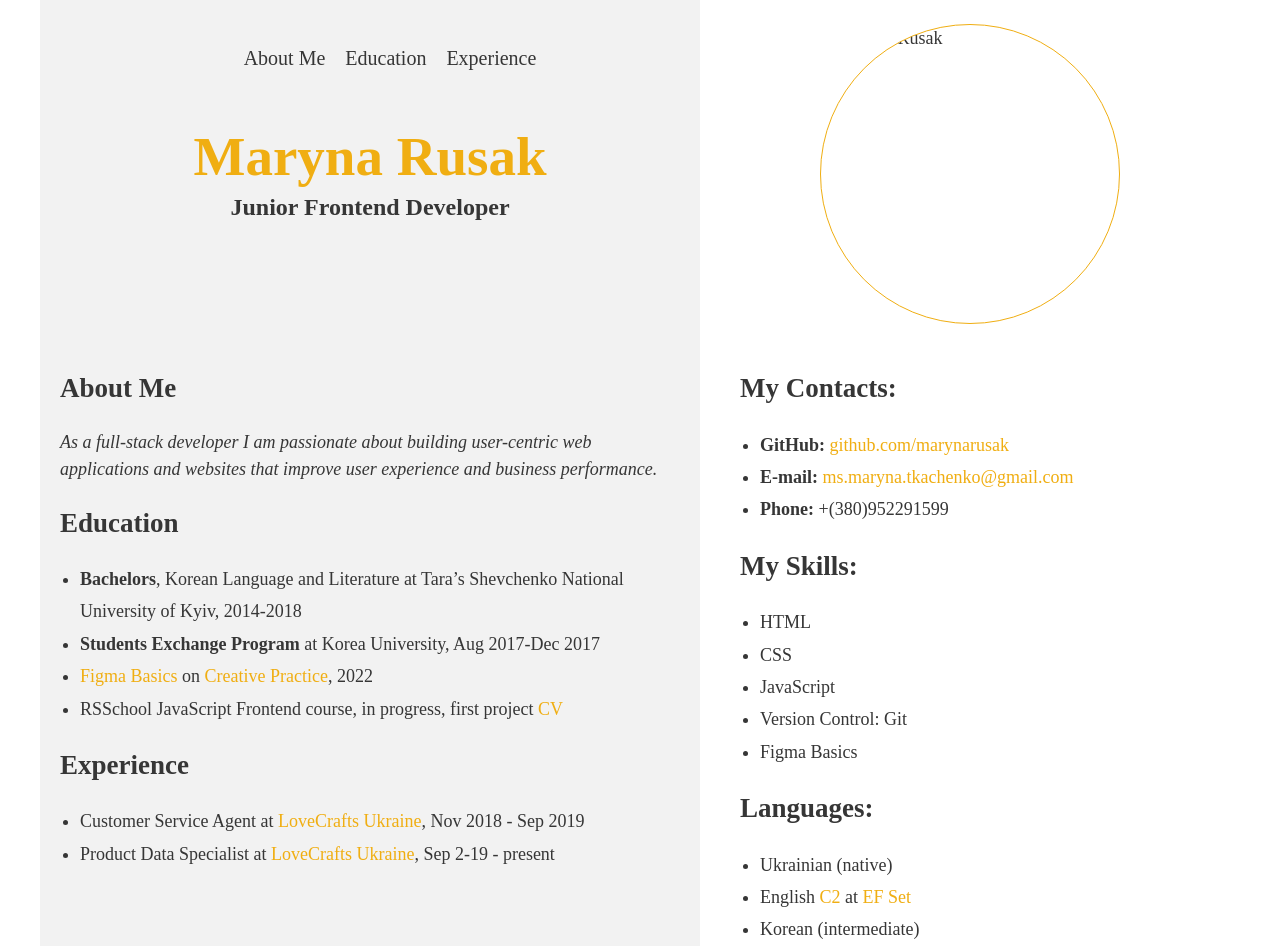
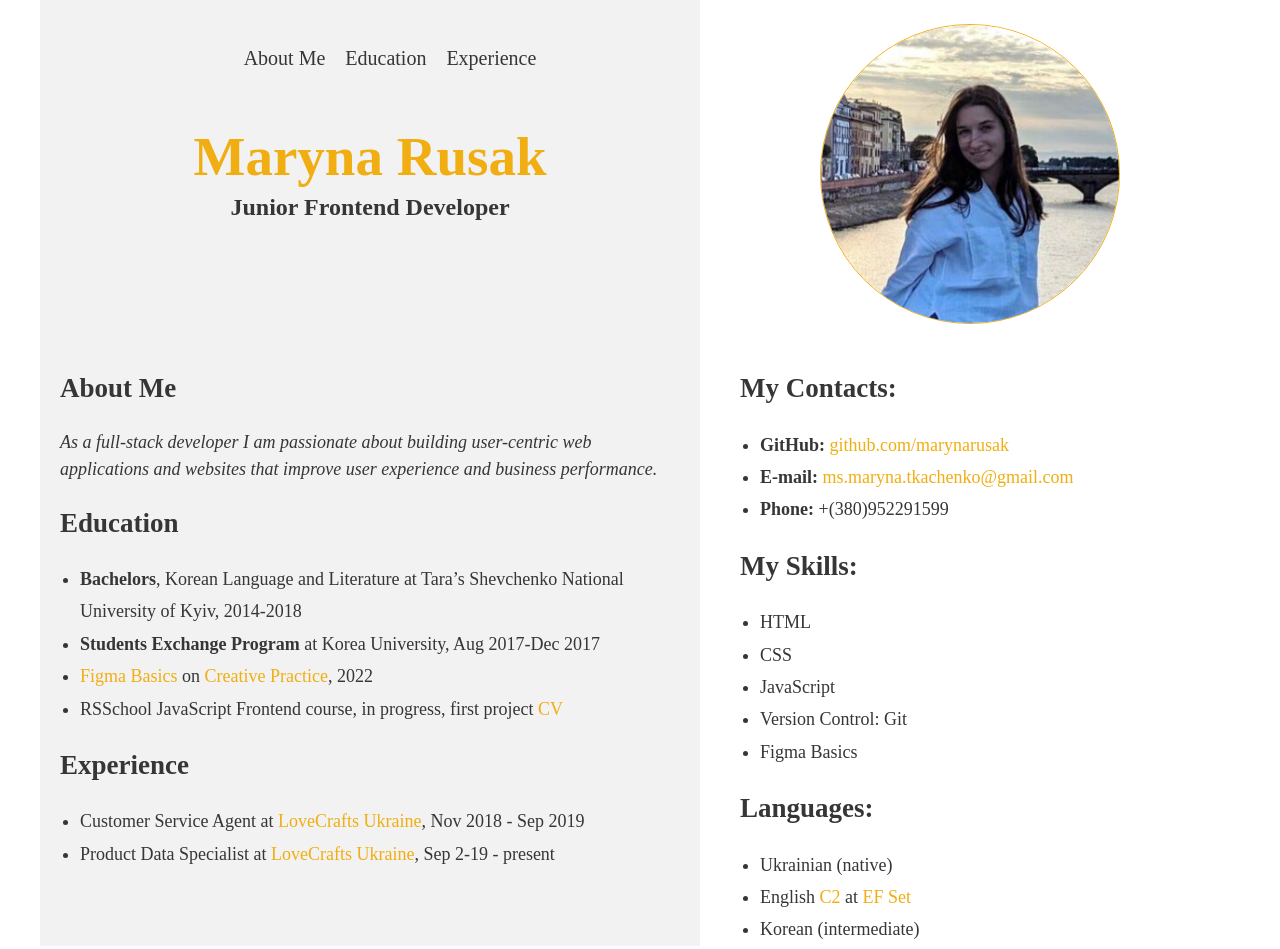
Before and after one commit to MarynaRusak/rsschool-cv, a plain HTML site: page index.html in a window 1280 px wide. Shown: the top 949 px of the page. Drawn offline with Linux system fonts and the light colour scheme; the site is published under a folder, as on GitHub Pages, so addresses that start at the root find nothing.

Commit message:
feat: update index.html

```diff
--- a/index.html
+++ b/index.html
@@ -21,7 +21,7 @@
                 <h3>Junior Frontend Developer</h3>
             </div>
             <div class="header-right">
-                <img class="header-image" src="/img/me.jpg" alt="Maryna Rusak">
+                <img class="header-image" src="img/me.jpg" alt="Maryna Rusak">
             </div>
         </header>
         <main class="main">
```
